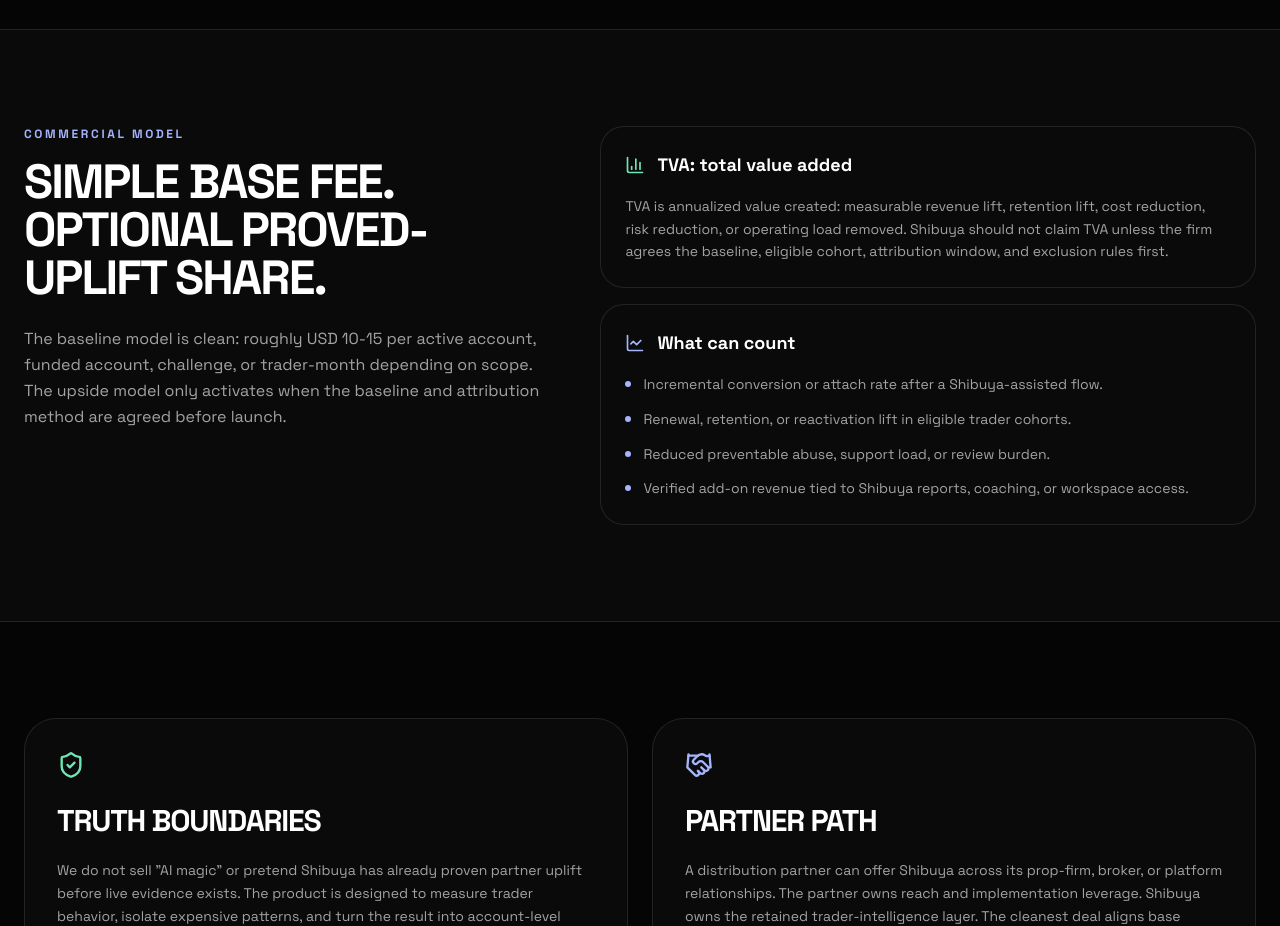
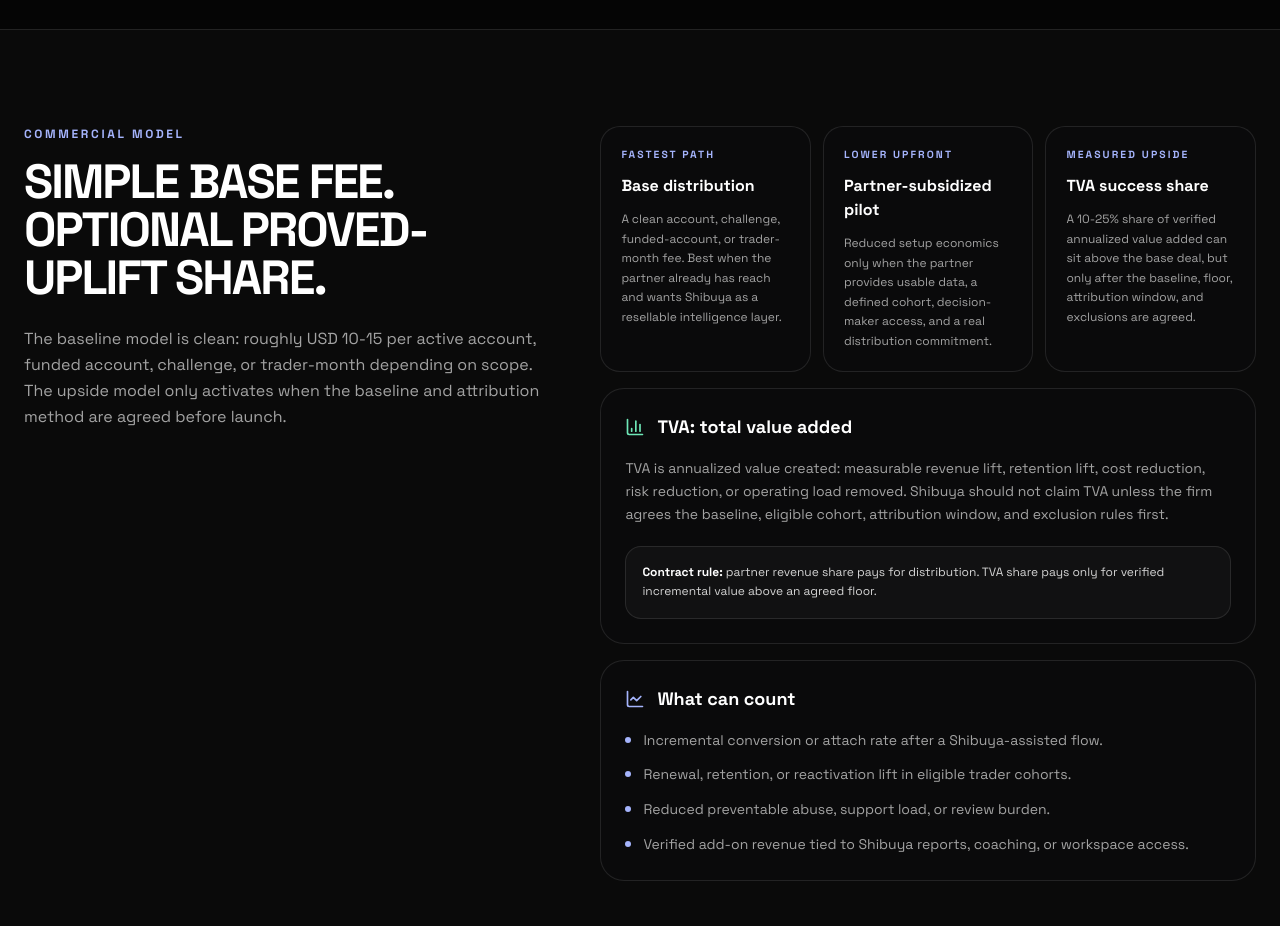
Before and after one commit to juninhogaucho/shibuya-analytics, a React (Vite) app: page /partners in a window 1280 px wide. Shown: the part 1140-2066 px from the top of the page. Built offline with nearby package versions, Linux system fonts and the light colour scheme; no server answers.

Commit message:
Clarify Shibuya TVA partner model

```diff
--- a/src/pages/marketing/PartnersPage.tsx
+++ b/src/pages/marketing/PartnersPage.tsx
@@ -22,6 +22,24 @@
     'Renewal, retention, or reactivation lift in eligible trader cohorts.',
     'Reduced preventable abuse, support load, or review burden.',
     'Verified add-on revenue tied to Shibuya reports, coaching, or workspace access.',
+  ]
+
+  const dealModels = [
+    {
+      title: 'Base distribution',
+      eyebrow: 'Fastest path',
+      body: 'A clean account, challenge, funded-account, or trader-month fee. Best when the partner already has reach and wants Shibuya as a resellable intelligence layer.',
+    },
+    {
+      title: 'Partner-subsidized pilot',
+      eyebrow: 'Lower upfront',
+      body: 'Reduced setup economics only when the partner provides usable data, a defined cohort, decision-maker access, and a real distribution commitment.',
+    },
+    {
+      title: 'TVA success share',
+      eyebrow: 'Measured upside',
+      body: 'A 10-25% share of verified annualized value added can sit above the base deal, but only after the baseline, floor, attribution window, and exclusions are agreed.',
+    },
   ]
 
   return (
@@ -102,6 +120,15 @@
             </p>
           </div>
           <div className="grid gap-4">
+            <div className="grid gap-3 md:grid-cols-3">
+              {dealModels.map((model) => (
+                <article key={model.title} className="rounded-[1.25rem] border border-white/10 bg-[#0A0A0B] p-5">
+                  <p className="text-[0.65rem] font-bold uppercase tracking-[0.2em] text-indigo-300">{model.eyebrow}</p>
+                  <h3 className="mt-3 text-base font-bold text-white">{model.title}</h3>
+                  <p className="mt-3 text-xs leading-relaxed text-neutral-400">{model.body}</p>
+                </article>
+              ))}
+            </div>
             <article className="rounded-[1.5rem] border border-white/10 bg-[#0A0A0B] p-6">
               <div className="mb-4 flex items-center gap-3">
                 <BarChart3 className="h-5 w-5 text-emerald-300" />
@@ -112,6 +139,10 @@
                 or operating load removed. Shibuya should not claim TVA unless the firm agrees the baseline, eligible cohort,
                 attribution window, and exclusion rules first.
               </p>
+              <div className="mt-5 rounded-2xl border border-white/10 bg-white/[0.03] p-4 text-xs leading-relaxed text-neutral-300">
+                <strong className="text-white">Contract rule:</strong> partner revenue share pays for distribution.
+                TVA share pays only for verified incremental value above an agreed floor.
+              </div>
             </article>
             <article className="rounded-[1.5rem] border border-white/10 bg-[#0A0A0B] p-6">
               <div className="mb-4 flex items-center gap-3">
```
Also changed, not shown: 2 other files (tests, documents, lock files or other folders).
